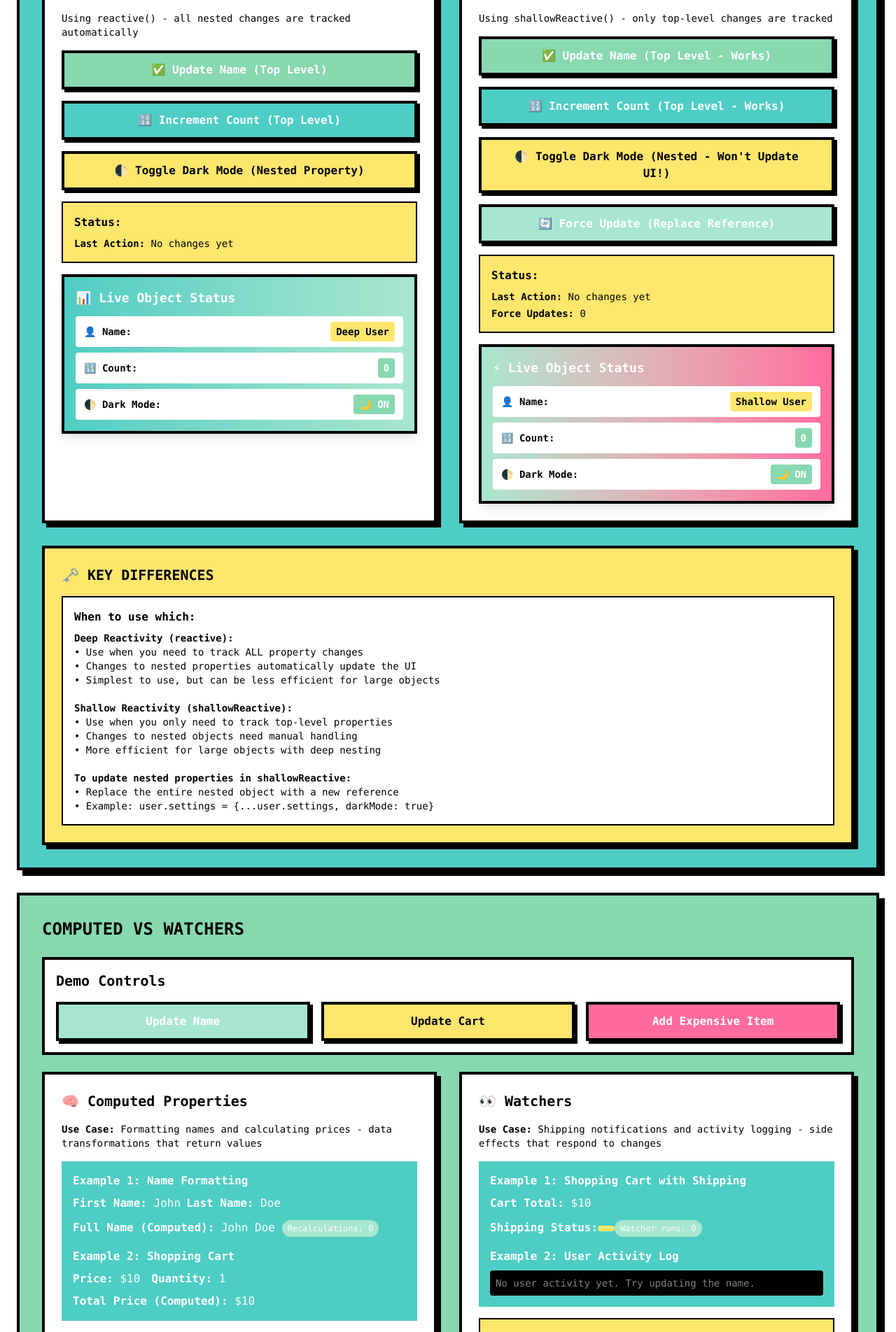
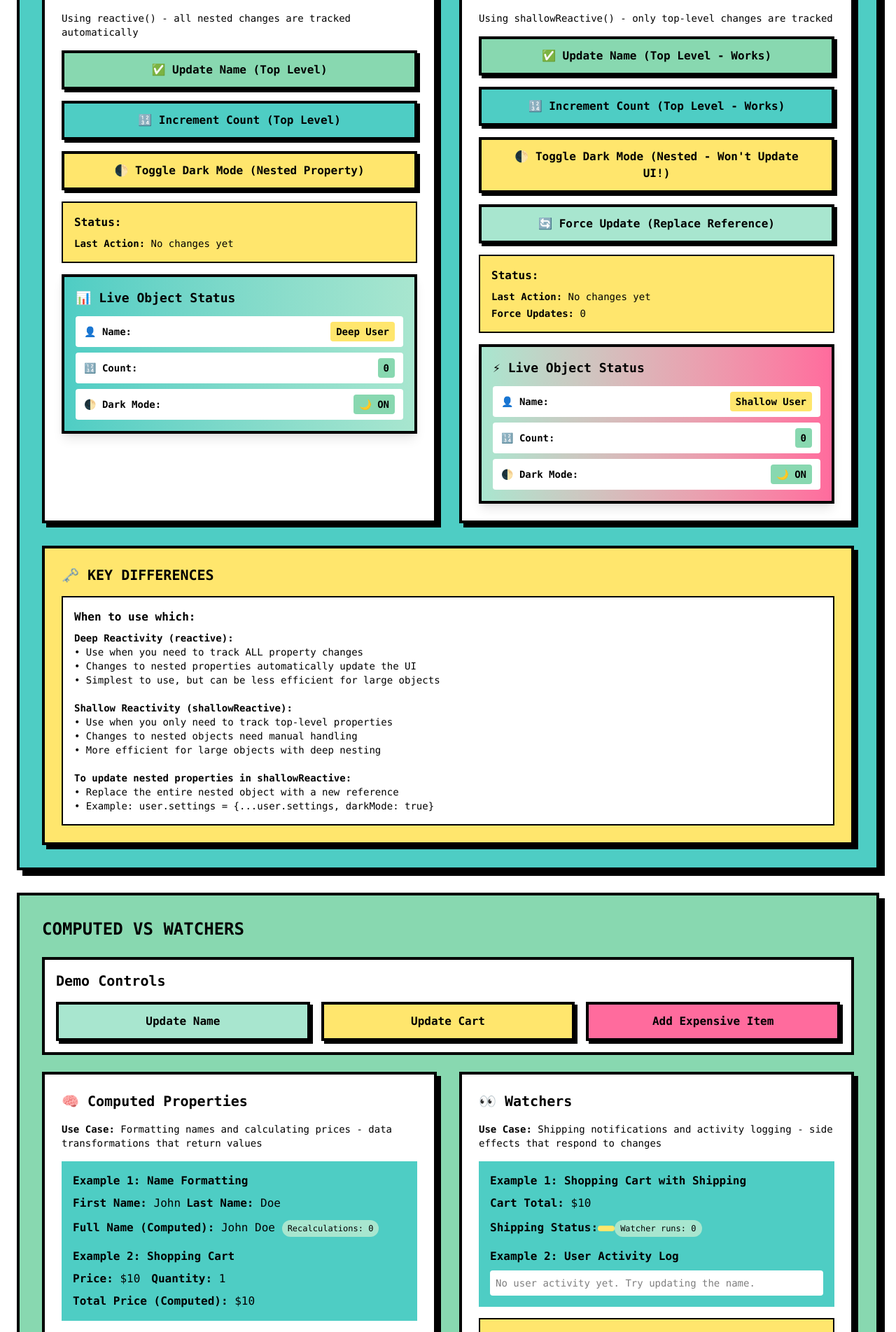
Before and after one commit to jochris15/education-vue-optimization, a Vue app in the folder end/: page /reactivity in a window 1280 px wide. Shown: the part 804-2708 px from the top of the page at 70% size. Built offline with nearby package versions, Linux system fonts and the light colour scheme.

Commit message:
update debounce & throttle

```diff
--- a/end/src/views/ReactivityDemo.vue
+++ b/end/src/views/ReactivityDemo.vue
@@ -180,7 +180,7 @@ const addExpensiveItemDemo = () => {
 
     <!-- Theory Section -->
     <section class="neo-section bg-neo-pink">
-      <h2 class="text-2xl font-bold mb-4 text-neo-white">📚 THEORY</h2>
+      <h2 class="text-2xl font-bold mb-4 text-neo-black">📚 THEORY</h2>
       <div class="grid grid-cols-1 md:grid-cols-2 gap-6">
         <div class="neo-card bg-neo-white">
           <h3 class="text-xl font-bold text-neo-black mb-3">🔍 Deep Reactivity</h3>
@@ -195,7 +195,7 @@ const addExpensiveItemDemo = () => {
         <div class="neo-card bg-neo-white">
           <h3 class="text-xl font-bold text-neo-black mb-3">🏃 Shallow Reactivity</h3>
           <p class="text-neo-black mb-3">
-            <code class="bg-neo-blue text-neo-white px-2 py-1">shallowReactive()</code>
+            <code class="bg-neo-blue text-neo-black px-2 py-1">shallowReactive()</code>
             only tracks top-level property changes.
           </p>
           <p class="text-sm text-neo-black">
@@ -207,7 +207,7 @@ const addExpensiveItemDemo = () => {
 
     <!-- Interactive Demo -->
     <section class="neo-section bg-neo-blue">
-      <h2 class="text-2xl font-bold mb-6 text-neo-white">🎮 EXAMPLES</h2>
+      <h2 class="text-2xl font-bold mb-6 text-neo-black">🎮 EXAMPLES</h2>
 
       <div class="grid grid-cols-1 lg:grid-cols-2 gap-8">
         <!-- Deep Reactivity Demo -->
@@ -222,14 +222,14 @@ const addExpensiveItemDemo = () => {
           <div class="space-y-4">
             <button
               @click="updateDeepName"
-              class="neo-button bg-neo-green text-neo-white w-full"
+              class="neo-button bg-neo-green text-neo-black w-full"
             >
               ✅ Update Name (Top Level)
             </button>
 
             <button
               @click="incrementDeepCount"
-              class="neo-button bg-neo-blue text-neo-white w-full"
+              class="neo-button bg-neo-blue text-neo-black w-full"
             >
               🔢 Increment Count (Top Level)
             </button>
@@ -251,7 +251,7 @@ const addExpensiveItemDemo = () => {
             <div
               class="bg-gradient-to-r from-neo-blue to-neo-purple text-neo-black p-4 border-4 border-neo-black shadow-lg"
             >
-              <h4 class="font-bold mb-3 text-lg flex items-center text-neo-white">
+              <h4 class="font-bold mb-3 text-lg flex items-center text-neo-black">
                 📊 Live Object Status
               </h4>
               <div class="grid grid-cols-1 gap-2 text-sm">
@@ -267,7 +267,7 @@ const addExpensiveItemDemo = () => {
                   class="flex justify-between items-center bg-neo-white bg-opacity-90 px-3 py-2 rounded"
                 >
                   <span class="font-bold text-neo-black">🔢 Count:</span>
-                  <span class="bg-neo-green text-neo-white px-2 py-1 rounded font-bold">
+                  <span class="bg-neo-green text-neo-black px-2 py-1 rounded font-bold">
                     {{ deepUser.count }}
                   </span>
                 </div>
@@ -279,8 +279,8 @@ const addExpensiveItemDemo = () => {
                     class="px-2 py-1 rounded font-bold"
                     :class="
                       deepUser.settings.darkMode
-                        ? 'bg-neo-green text-neo-white'
-                        : 'bg-neo-pink text-neo-white'
+                        ? 'bg-neo-green text-neo-black'
+                        : 'bg-neo-pink text-neo-black'
                     "
                   >
                     {{ deepUser.settings.darkMode ? "🌙 ON" : "☀️ OFF" }}
@@ -303,14 +303,14 @@ const addExpensiveItemDemo = () => {
           <div class="space-y-4">
             <button
               @click="updateShallowName"
-              class="neo-button bg-neo-green text-neo-white w-full"
+              class="neo-button bg-neo-green text-neo-black w-full"
             >
               ✅ Update Name (Top Level - Works)
             </button>
 
             <button
               @click="incrementShallowCount"
-              class="neo-button bg-neo-blue text-neo-white w-full"
+              class="neo-button bg-neo-blue text-neo-black w-full"
             >
               🔢 Increment Count (Top Level - Works)
             </button>
@@ -324,7 +324,7 @@ const addExpensiveItemDemo = () => {
 
             <button
               @click="forceShallowUpdate"
-              class="neo-button bg-neo-purple text-neo-white w-full"
+              class="neo-button bg-neo-purple text-neo-black w-full"
             >
               🔄 Force Update (Replace Reference)
             </button>
@@ -340,7 +340,7 @@ const addExpensiveItemDemo = () => {
             <div
               class="bg-gradient-to-r from-neo-purple to-neo-pink text-neo-black p-4 border-4 border-neo-black shadow-lg"
             >
-              <h4 class="font-bold mb-3 text-lg flex items-center text-neo-white">
+              <h4 class="font-bold mb-3 text-lg flex items-center text-neo-black">
                 ⚡ Live Object Status
               </h4>
               <div class="grid grid-cols-1 gap-2 text-sm">
@@ -356,7 +356,7 @@ const addExpensiveItemDemo = () => {
                   class="flex justify-between items-center bg-neo-white bg-opacity-90 px-3 py-2 rounded"
                 >
                   <span class="font-bold text-neo-black">🔢 Count:</span>
-                  <span class="bg-neo-green text-neo-white px-2 py-1 rounded font-bold">
+                  <span class="bg-neo-green text-neo-black px-2 py-1 rounded font-bold">
                     {{ shallowUser.count }}
                   </span>
                 </div>
@@ -368,8 +368,8 @@ const addExpensiveItemDemo = () => {
                     class="px-2 py-1 rounded font-bold"
                     :class="
                       shallowUser.settings.darkMode
-                        ? 'bg-neo-green text-neo-white'
-                        : 'bg-neo-pink text-neo-white'
+                        ? 'bg-neo-green text-neo-black'
+                        : 'bg-neo-pink text-neo-black'
                     "
                   >
                     {{ shallowUser.settings.darkMode ? "🌙 ON" : "☀️ OFF" }}
@@ -424,7 +424,7 @@ const addExpensiveItemDemo = () => {
         <div class="grid grid-cols-1 md:grid-cols-3 gap-4">
           <button
             @click="updateNameDemo"
-            class="neo-button bg-neo-purple text-neo-white w-full"
+            class="neo-button bg-neo-purple text-neo-black w-full"
           >
             Update Name
           </button>
@@ -438,7 +438,7 @@ const addExpensiveItemDemo = () => {
 
           <button
             @click="addExpensiveItemDemo"
-            class="neo-button bg-neo-pink text-neo-white w-full"
+            class="neo-button bg-neo-pink text-neo-black w-full"
           >
             Add Expensive Item
           </button>
@@ -454,7 +454,7 @@ const addExpensiveItemDemo = () => {
           </p>
 
           <div class="space-y-4">
-            <div class="bg-neo-blue p-4 text-neo-white">
+            <div class="bg-neo-blue p-4 text-neo-black">
               <h4 class="font-bold mb-2">Example 1: Name Formatting</h4>
               <div class="flex flex-col gap-2 mb-4">
                 <div class="flex gap-2">
@@ -463,7 +463,7 @@ const addExpensiveItemDemo = () => {
                 </div>
                 <div>
                   <strong>Full Name (Computed):</strong> {{ fullName }}
-                  <div class="px-2 py-1 mt-1 inline-block bg-neo-purple text-neo-white rounded-full text-xs">
+                  <div class="px-2 py-1 mt-1 inline-block bg-neo-purple text-neo-black rounded-full text-xs">
                     Recalculations: {{ computedExecutionCount }}
                   </div>
                 </div>
@@ -502,24 +502,24 @@ const addExpensiveItemDemo = () => {
           </p>
 
           <div class="space-y-4">
-            <div class="bg-neo-blue p-4 text-neo-white">
+            <div class="bg-neo-blue p-4 text-neo-black">
               <h4 class="font-bold mb-2">Example 1: Shopping Cart with Shipping</h4>
               <div class="flex flex-col gap-2 mb-4">
                 <div><strong>Cart Total:</strong> ${{ cartTotal }}</div>
                 <div>
                   <strong>Shipping Status:</strong>
                   <div class="px-3 py-1 mt-1 inline-block rounded"
-                      :class="cartTotal >= 100 ? 'bg-neo-green text-neo-white' : 'bg-neo-yellow text-neo-black'">
+                      :class="cartTotal >= 100 ? 'bg-neo-green text-neo-black' : 'bg-neo-yellow text-neo-black'">
                     {{ shippingMessage }}
                   </div>
-                  <div class="px-2 py-1 mt-1 inline-block bg-neo-purple text-neo-white rounded-full text-xs">
+                  <div class="px-2 py-1 mt-1 inline-block bg-neo-purple text-neo-black rounded-full text-xs">
                     Watcher runs: {{ watchExecutionCount }}
                   </div>
                 </div>
               </div>
 
               <h4 class="font-bold mb-2">Example 2: User Activity Log</h4>
-              <div class="max-h-20 overflow-y-auto p-2 bg-neo-black bg-opacity-50 rounded">
+              <div class="max-h-20 overflow-y-auto p-2 bg-neo-white bg-opacity-50 rounded">
                 <div v-for="(log, index) in userActivityLog" :key="index" class="text-sm">
                   {{ log }}
                 </div>
```
Also changed, not shown: end/src/views/DebounceThrottleDemo.vue (+38 -34 lines).
